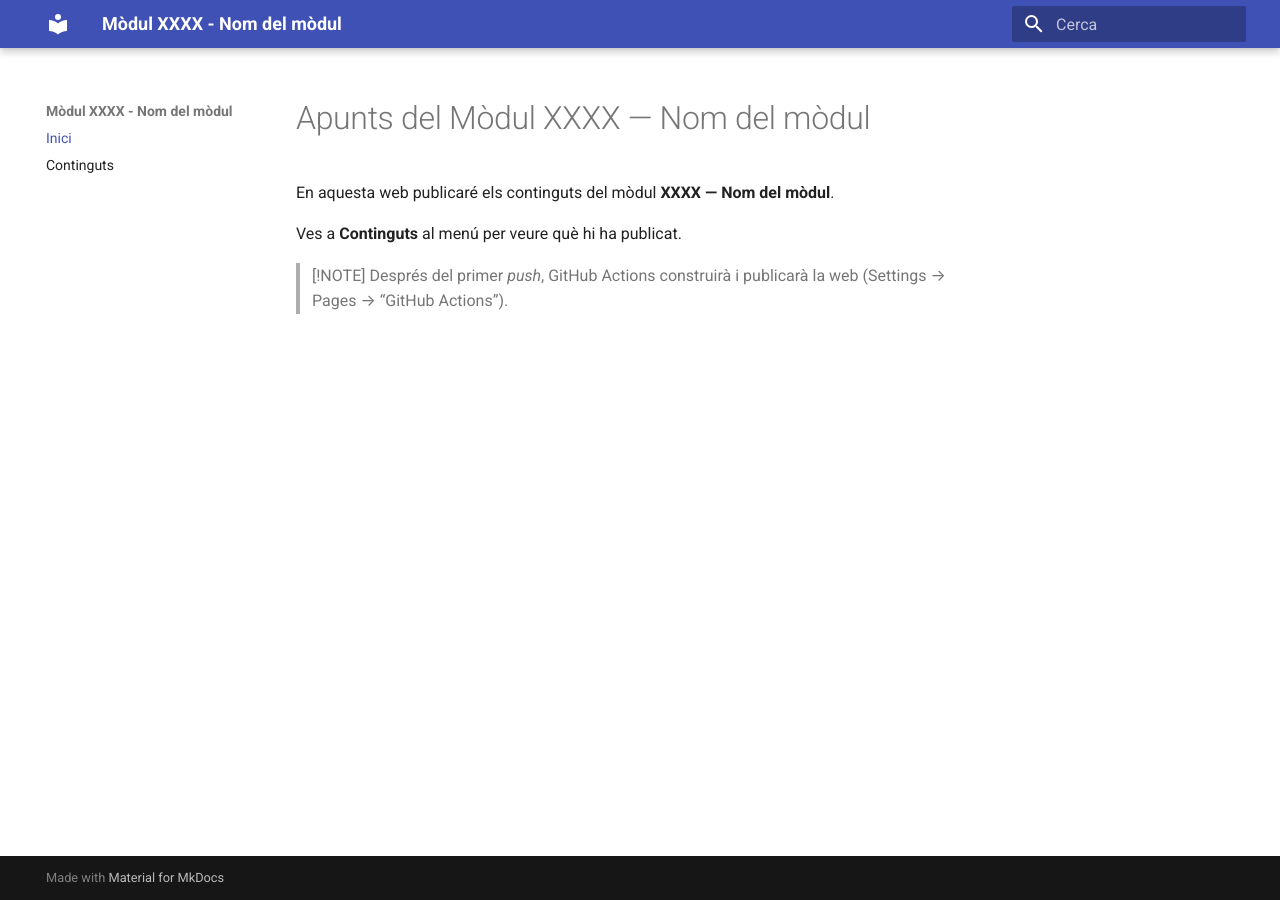
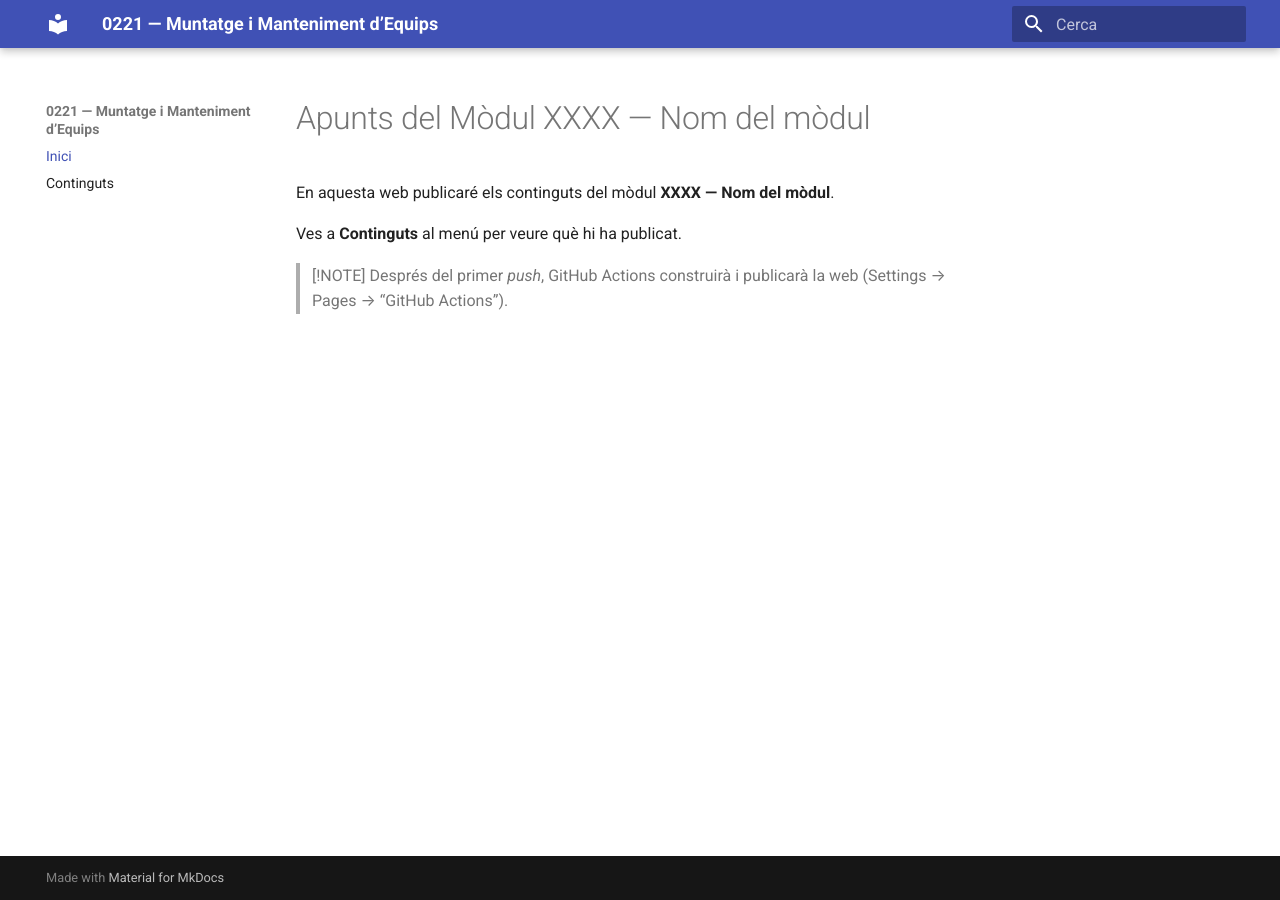
Before and after one commit to jpardo20/mme-apunts, an MkDocs documentation site: the page built from docs/index.md, in a window 1280 px wide. Built offline with MkDocs 1.6.1 and Material for MkDocs 9.7.7, drawn with Linux system fonts in a browser that asks for light colours.

Commit message:
add mkdocs.yml

```diff
--- a/mkdocs.yml
+++ b/mkdocs.yml
@@ -1,6 +1,6 @@
-site_name: Mòdul XXXX - Nom del mòdul
+site_name: 0221 — Muntatge i Manteniment d’Equips
 site_description: Publicació progressiva des d'un sol repositori
-site_url: https://ELTEUUSUARI.github.io/NOM-DEL-REPO/
+site_url: https://jpardo20.github.io/mme-apunts/
 
 nav:
   - Inici: index.md
```
